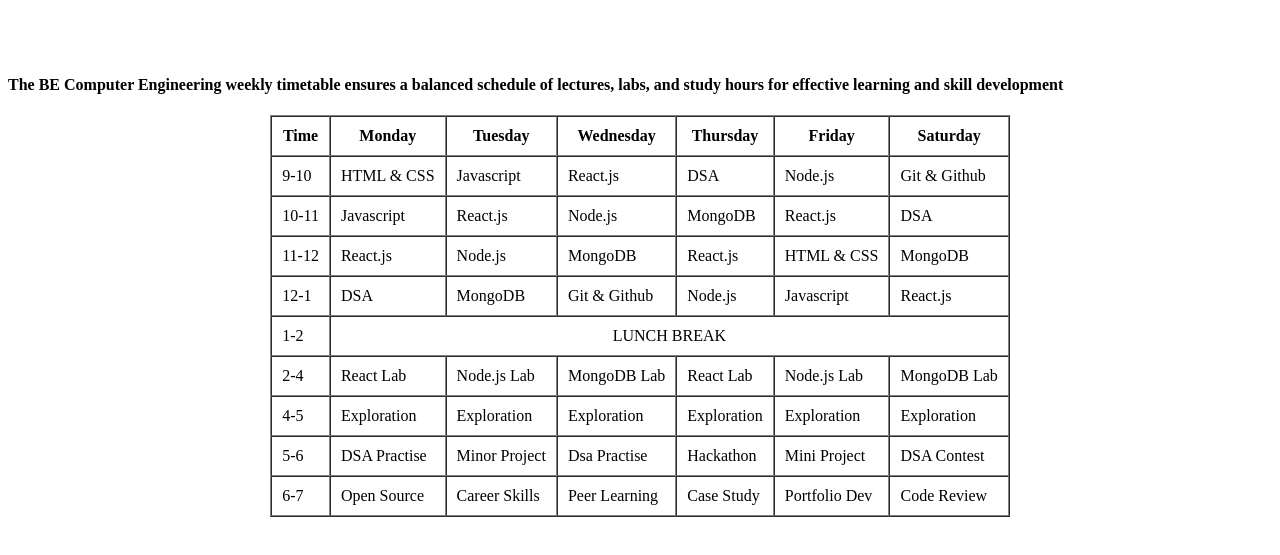
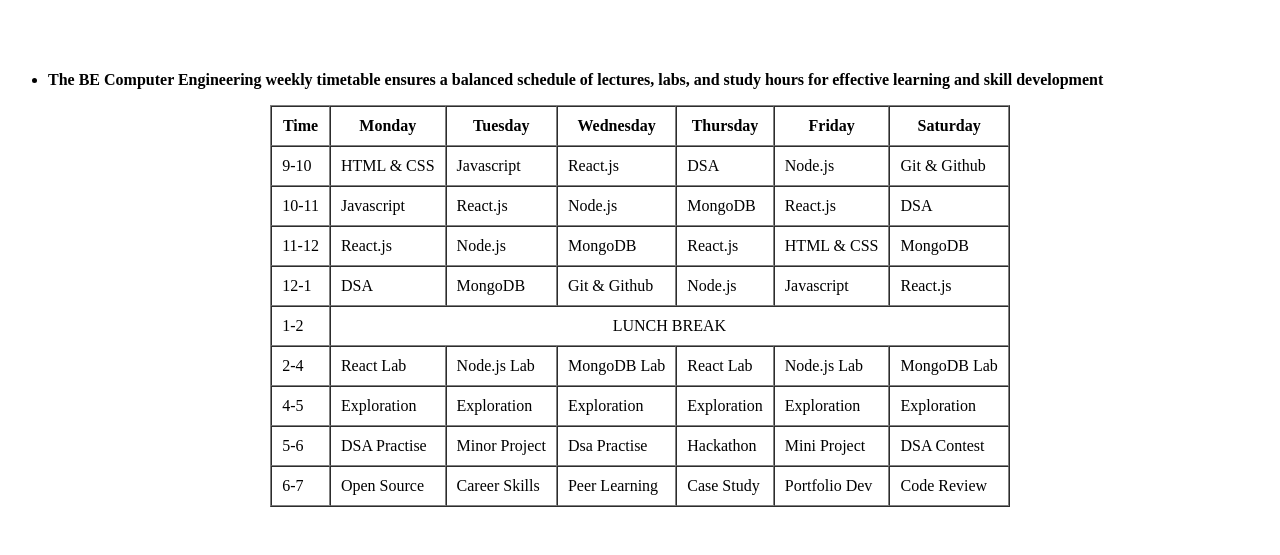
Before and after one commit to PalDPathak404/HTML-Assign, a plain HTML site: page 07/mern_timetable.html in a window 1280 px wide. Shown: the part 71-626 px from the top of the page. Drawn offline with Linux system fonts and the light colour scheme.

Commit message:
Assignments

```diff
--- a/07/mern_timetable.html
+++ b/07/mern_timetable.html
@@ -10,7 +10,9 @@
     <h1>BE Computer Engineering – Weekly Time Table</h1>
     <br>
     <br>
-    <h4>The BE Computer Engineering weekly timetable ensures a balanced schedule of lectures, labs, and study hours for effective learning and skill development</h4>
+    <ul>
+    <li><b>The BE Computer Engineering weekly timetable ensures a balanced schedule of lectures, labs, and study hours for effective learning and skill development</b></li>
+    </ul>
      <table border="1" cellpadding="10" cellspacing="0" align="center">
        <tr>
             <th >Time</th>
```
